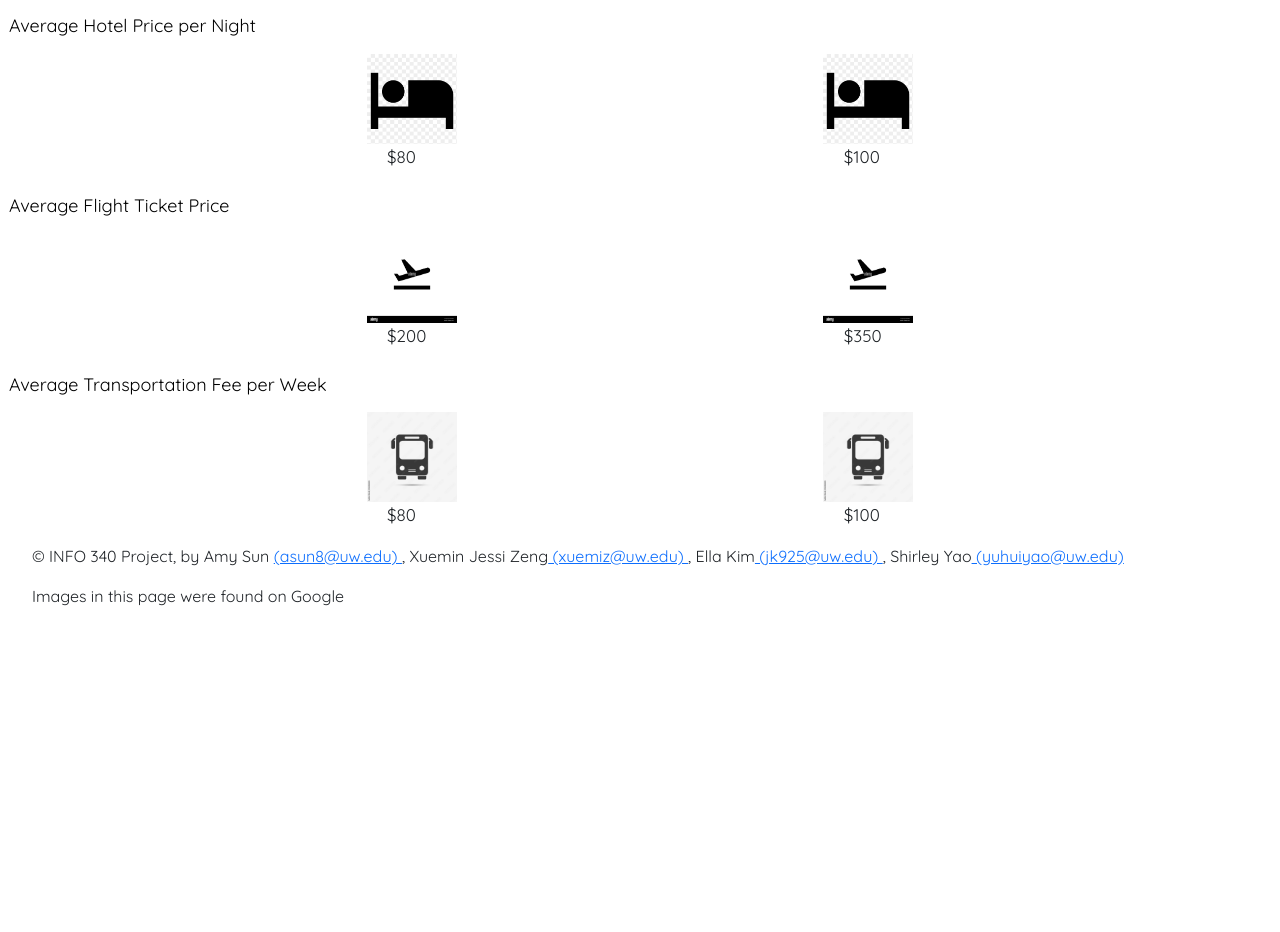
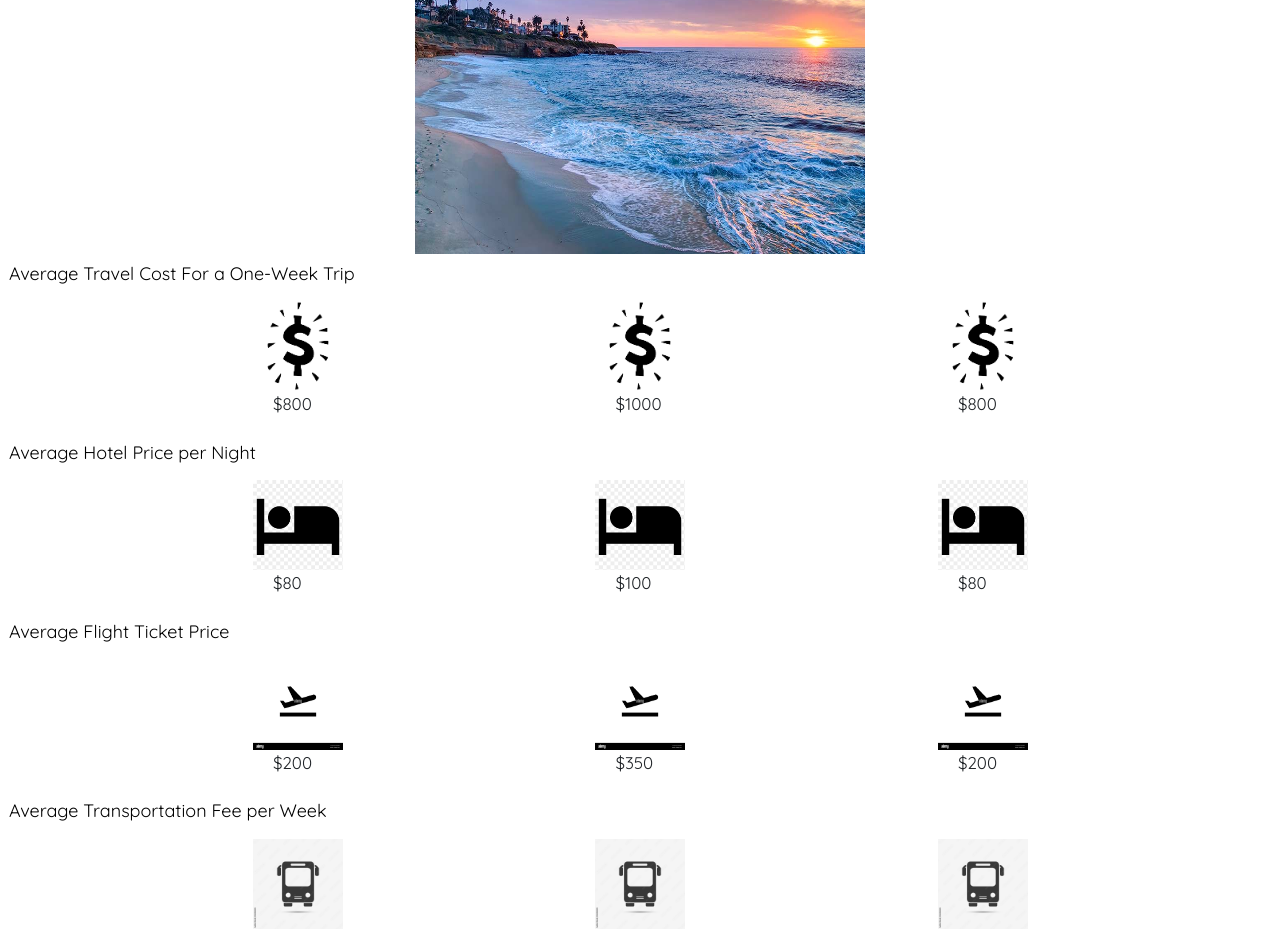
Before and after one commit to info340b-wi23/project-info340-group-bb4, a React (Create React App) app: page / in a window 1280 px wide. Shown: the part 969-1901 px from the top of the page. Before the commit the page ends 1593 px from the top, so only its background shows below. Built offline with nearby package versions, Linux system fonts and the light colour scheme.

Commit message:
added three comparison page

```diff
--- a/src/components/App.js
+++ b/src/components/App.js
@@ -5,6 +5,7 @@ import { NavBar } from './Navbar.js';
 import { Homepage } from './Homepage.js';
 import { HomeSearch } from './HomeSearch'
 import { ComparisonPage } from './ComparisonPage';
+import { ThreeComparisonPage } from './ThreeComparePage';
 import { DetailsPage } from './DetailsPage'
 import FavoritesPage  from './FavoritesPage.js';
 import  Login  from './Login';
@@ -23,7 +24,8 @@ function App(props) {
         {/* <Homepage/> */}
         {/* <HomeSearch/> */}
         {/* <SearchDataTable/> */}
-        <ComparisonPage/>
+        {/* <ComparisonPage/> */}
+        <ThreeComparisonPage/>
         {/* <DetailsPage/> */}
         {/* <FavoritesPage/> */}
         {/* <Destinations/> */}
--- /dev/null
+++ b/src/components/ThreeComparePage.js
@@ -0,0 +1,175 @@
+import React from 'react';
+
+export function ThreeComparisonPage(props) {
+    return (
+       <div>
+        <header>
+            <h1>Compare Destinations</h1>
+            <p>Choose two to three of your favorite destinations and let us help you decide!</p>
+        </header>
+
+        <main>
+            <div className="box">Destinations chosen: Seattle, New York, <a href="3comparisonPage.html">Add a third destination</a>
+            </div>
+            {/* <!-- first section: destination --> */}
+            <section>
+                <DestinationList />
+            </section>
+            {/* <!-- second section: average price for a week trip --> */}
+            <section>
+                <h3>Average Travel Cost For a One-Week Trip</h3>
+                <CostList />
+            </section>
+            {/* <!-- third section: average hotel price --> */}
+            <section>
+                <h3>Average Hotel Price per Night</h3>
+                <HotelList />
+            </section>
+            {/* <!-- fourth section: average flight ticket --> */}
+            <section>
+                <h3>Average Flight Ticket Price</h3>
+                <FlightList />
+            </section>
+            {/* <!-- fifth section: average hotel price --> */}
+         <section>
+                <h3>Average Transportation Fee per Week</h3>
+                <TransportList />
+        </section>
+    </main>
+</div>
+    );
+}
+
+
+
+// The Helper
+const EXAMPLE_COMPARE = [
+    { name: 'Seattle', placeImg: 'img/sea.jpeg', totalPrice: '$800', hotelPrice:'$80', flightPrice: '$200', transportPrice: '$80'},
+    { name: 'New York', placeImg: 'img/nyc.jpeg', totalPrice: '$1000', hotelPrice:'$100', flightPrice: '$350', transportPrice: '$100'},
+    { name: 'San Diego', placeImg: 'img/sd.jpeg', totalPrice: '$800', hotelPrice:'$80', flightPrice: '$200', transportPrice: '$80'}
+  ];
+
+  let compareData = EXAMPLE_COMPARE;
+
+// 1
+// Show each destination along with picture
+function DestinationCard(props) {
+    const destination = props.destinationInfo;
+    return(
+    <div className="cards two">
+        <h2>{destination.name}</h2>
+        <img src={destination.placeImg} alt={destination.name} />
+    </div>
+    )
+}
+
+// Map each destination to a list to show several destinations
+export function DestinationList(props) {
+
+    let destinationArray = compareData.map((destination) => (
+         <DestinationCard key={destination.name} destinationInfo={destination} />
+    ))
+    return(
+        <div className="flex-container">
+            {destinationArray}
+        </div>
+    );
+}
+
+
+// 2
+// Show the average total cost for each destination
+function CostCard(props) {
+    const destination = props.destinationInfo;
+    return(
+        <div className="cards small">
+            <img src="img/dollar.png" alt="budget icon" />
+            <p>{destination.totalPrice}</p>
+        </div>
+    )
+}
+
+// Show the average total cost for multiple destinations
+export function CostList(props) {
+    const costArray = compareData.map((destination) => (
+        <CostCard key={destination.name} destinationInfo={destination} />
+    ))
+    return(
+        <div className="flex-container">
+            {costArray}
+        </div>
+    )
+}
+
+//3
+// Show the average hotel cost for each destination
+function HotelCard(props) {
+    const destination = props.destination;
+    return(
+        <div className="cards small">
+            <img src='img/hotel.png' alt='hotel icon' />
+            <p>{destination.hotelPrice}</p>
+        </div>
+    )
+}
+
+// Show the average hotel cost for multiple destinations
+export function HotelList(props) {
+    const hotelArray = compareData.map((destination) => (
+        <HotelCard key={destination.name} destination={destination} />
+    ))
+    return(
+        <div className="flex-container">
+            {hotelArray}
+        </div>
+    )
+}
+
+
+// 4
+// Show the average flight cost for each destination
+function FlightCard(props) {
+    const destination = props.destination;
+    return(
+        <div className="cards small">
+            <img src='img/flight.jpeg' alt='flight icon' />
+            <p>{destination.flightPrice}</p>
+        </div>
+    )
+}
+
+// Show the average flight cost for multiple destinations
+export function FlightList(props) {
+    const flightArray = compareData.map((destination) => (
+        <FlightCard key={destination.name} destination={destination} />
+    ))
+    return(
+        <div className="flex-container">
+            {flightArray}
+        </div>
+    )
+}
+
+// 5
+// Show the average flight cost for each destination
+function TransportCard(props) {
+    const destination = props.destination;
+    return(
+        <div className="cards small">
+            <img src='img/bus.jpeg' alt='transport icon' />
+            <p>{destination.transportPrice}</p>
+        </div>
+    )
+}
+
+// Show the average flight cost for multiple destinations
+export function TransportList(props) {
+    const transportArray = compareData.map((destination) => (
+        <TransportCard key={destination.name} destination={destination} />
+    ))
+    return(
+        <div className="flex-container">
+            {transportArray}
+        </div>
+    )
+}
```
